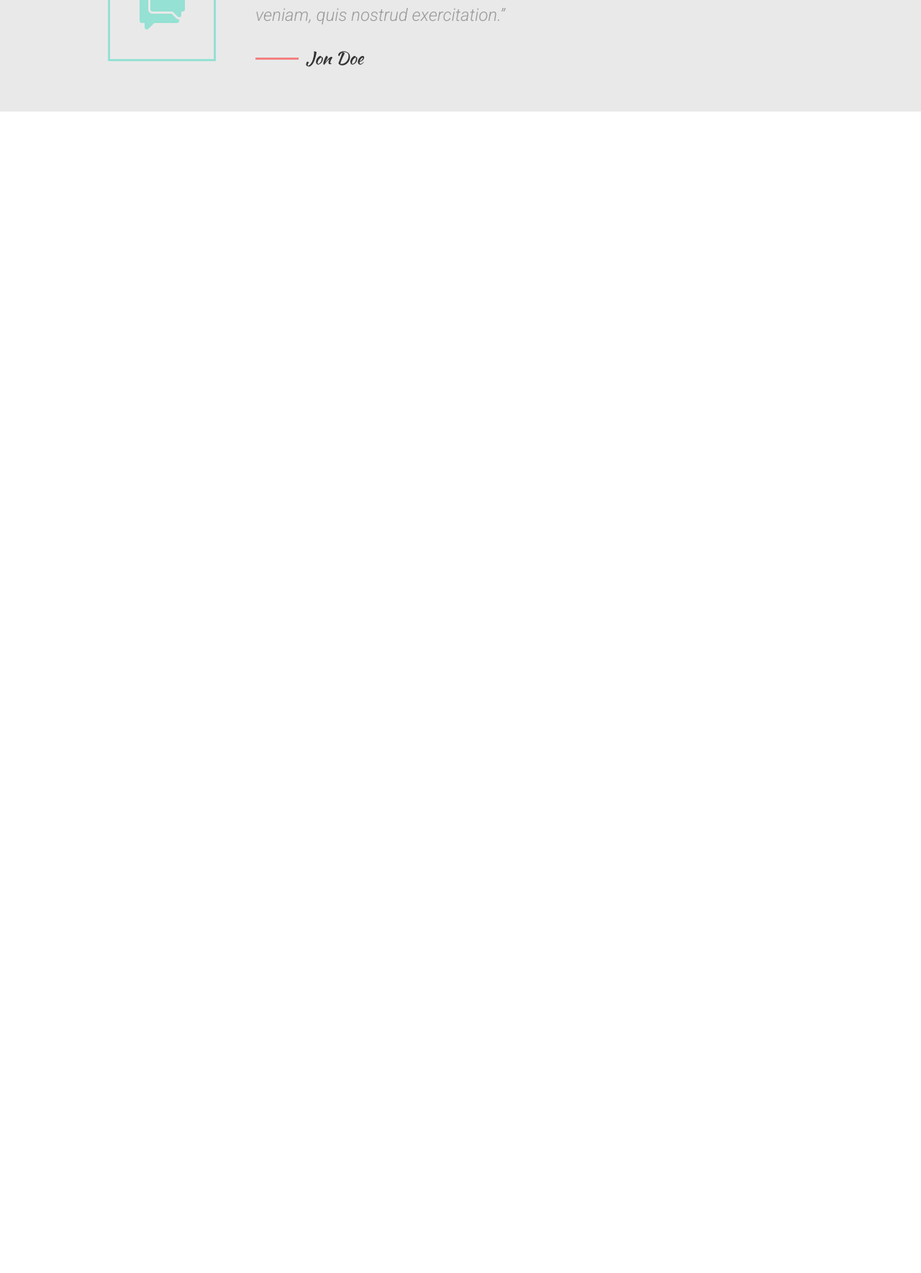
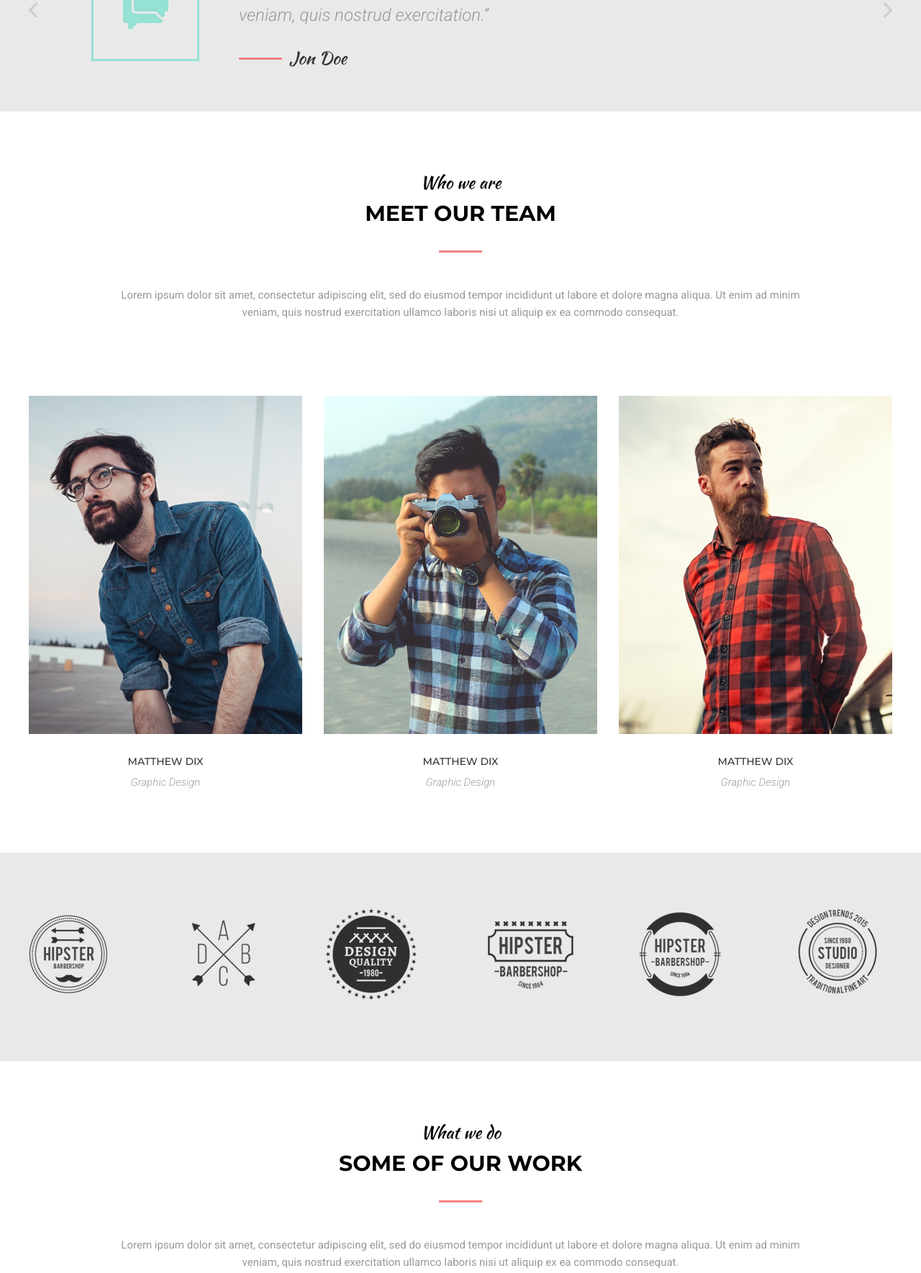
Before and after one commit to TIP1/MOGO-website, a plain HTML site: page index.html in a window 1280 px wide. Shown: the part 4261-6030 px from the top of the page at 72% size. Before the commit the page ends 4432 px from the top, so only its background shows below. Drawn offline with Linux system fonts and the light colour scheme.

Commit message:
MOGO in dev 0.4

```diff
--- a/index.html
+++ b/index.html
@@ -6,6 +6,7 @@
     <link href="https://fonts.googleapis.com/css2?family=Kaushan+Script&family=Roboto:ital,wght@0,400;1,300&display=swap" rel="stylesheet">
     <link href="https://fonts.googleapis.com/css2?family=Montserrat:wght@400;700&display=swap" rel="stylesheet">
     <link href="https://fonts.googleapis.com/css2?family=Roboto:ital,wght@1,300&display=swap" rel="stylesheet">
+    <link href="https://fonts.googleapis.com/css2?family=Montserrat:wght@500&display=swap" rel="stylesheet">
     <link rel="stylesheet" href="style.css">
     <title>Document</title>
 </head>
@@ -279,6 +280,9 @@
     <section class="section section--gray">
         <div class="container">
             <div class="reviews">
+                <a href="#">
+                    <img src="img/ARROW _ DOWN copy 2.png" id="slider__prev" alt="">
+                </a>
                 <div class="reviews__item">
                     <img src="img/SPEECH 4.png" alt="icon" class="reviews__photo">
                     <div class="reviews__text">
@@ -291,9 +295,74 @@
                         <div class="reviews__author">Jon Doe</div>
                     </div>
                 </div>
+                <a href="#">
+                    <img src="img/ARROW _ DOWN copy.png" id="slider__next" alt="">
+                </a>
             </div>
         </div>
     </section>
-
+    <section class="out_team">
+        <div class="container">
+            <div class="words__present">
+                <p id="first">Who we are</p>
+                <p id="second">Meet our team</p>
+                <div class="present__line"></div>
+            </div>
+            <p class="descript">
+                Lorem ipsum dolor sit amet, consectetur adipiscing elit, sed do eiusmod tempor incididunt ut labore et dolore magna aliqua. Ut enim ad minim <br>
+                veniam, quis nostrud exercitation ullamco laboris nisi ut aliquip ex ea commodo consequat.
+            </p>
+            <div class="people">
+                <div class="people__men">
+                    <img src="img/Layer 16.png" alt="men">
+                    <div class="people__about">
+                        <p class="man_name">Matthew Dix</p>
+                        <p class="people__career">Graphic Design</p>
+                    </div>
+                </div>
+                <div class="people__men">
+                    <img src="img/Layer 19.png" alt="men">
+                    <div class="people__about">
+                        <p class="man_name">Matthew Dix</p>
+                        <p class="people__career">Graphic Design</p>
+                    </div>
+                </div>
+                <div class="people__men">
+                    <img src="img/Layer 18.png" alt="men">
+                    <div class="people__about">
+                        <p class="man_name">Matthew Dix</p>
+                        <p class="people__career">Graphic Design</p>
+                    </div>
+                </div>
+            </div>
+        </div>
+    </section>
+    <section class="achievements">
+        <div class="container">
+            <img src="img/Layer 25.png" alt="achievement">
+        </div>
+    </section>
+    <section class="our__works">
+        <div class="container">
+            <div class="words__present">
+                <p id="first">What we do</p>
+                <p id="second">some of our work</p>
+                <div class="present__line"></div>
+            </div>
+            <p class="descript">
+                Lorem ipsum dolor sit amet, consectetur adipiscing elit, sed do eiusmod tempor incididunt ut labore et dolore magna aliqua. Ut enim ad minim <br>
+                veniam, quis nostrud exercitation ullamco laboris nisi ut aliquip ex ea commodo consequat.
+            </p>
+        </div>
+            <div class="gallery">
+                <img src="img/Layer 26.png" alt="pict">
+                <img src="img/Layer 26.png" alt="pict">
+                <img src="img/Layer 26.png" alt="pict">
+                <img src="img/Layer 26.png" alt="pict">
+                <img src="img/Layer 26.png" alt="pict">
+                <img src="img/Layer 26.png" alt="pict">
+                <img src="img/Layer 26.png" alt="pict">
+            </div>
+    </section>
 </body>
 </html>
--- a/style.css
+++ b/style.css
@@ -415,7 +415,9 @@ section .descript {
 }
 
 .reviews {
-    padding: 70px 110px 70px 110px;
+    display: flex;
+    align-items: center;
+    padding: 70px 0 70px 0;
 }
 
 .reviews__item {
@@ -456,3 +458,69 @@ section .descript {
     align-items: center;
     margin-top: 23px;
 }
+
+#slider__prev {
+   margin-right: 75px;
+}
+
+#slider__next {
+    margin-left: 110px;
+}
+
+.people {
+    display: flex;
+}
+
+.people__men {
+    width: 380px;
+}
+
+.man_name {
+    font-size: 14px;
+    text-transform: uppercase;
+    font-weight: 500;
+    color: #333333;
+}
+
+.people__career{
+    font-size: 15px;
+    font-family: 'Roboto', sans-serif;
+    font-style: italic;
+    font-weight: 300;
+    color: #a0a0a0;
+    line-height: 15px;
+    margin-top: 10px;
+    padding-bottom: 90px;
+}
+
+.people__about {
+    margin-top: 20px;
+    text-align: center;
+}
+
+.people__men:nth-child(2) {
+    margin: 0 30px;
+}
+
+.people__men img:hover {
+    transform: translate(-10px, -10px);
+    transition: transform .1s linear;
+    box-shadow: 10px 10px 10px #95e1d3;
+}
+
+.achievements {
+background-color: #e9e9e9;
+}
+
+.achievements img {
+    padding: 78px 0;
+}
+
+.our__works img{
+    width: 380px;
+}
+
+.gallery {
+    line-height: 0;
+    letter-spacing: 0;
+}
```
Also changed, not shown: img/ARROW _ DOWN copy 2.png (added), img/ARROW _ DOWN copy.png (added), img/Layer 16.png (added), img/Layer 18.png (added), img/Layer 19.png (added), img/Layer 25.png (added), img/Layer 26.png (added), img/Layer 29.png (added), img/Layer 31.png (added), img/Layer 32.png (added), img/Layer 33.png (added), img/Layer 34.png (added), img/Layer 35.png (added), 1 other file.
